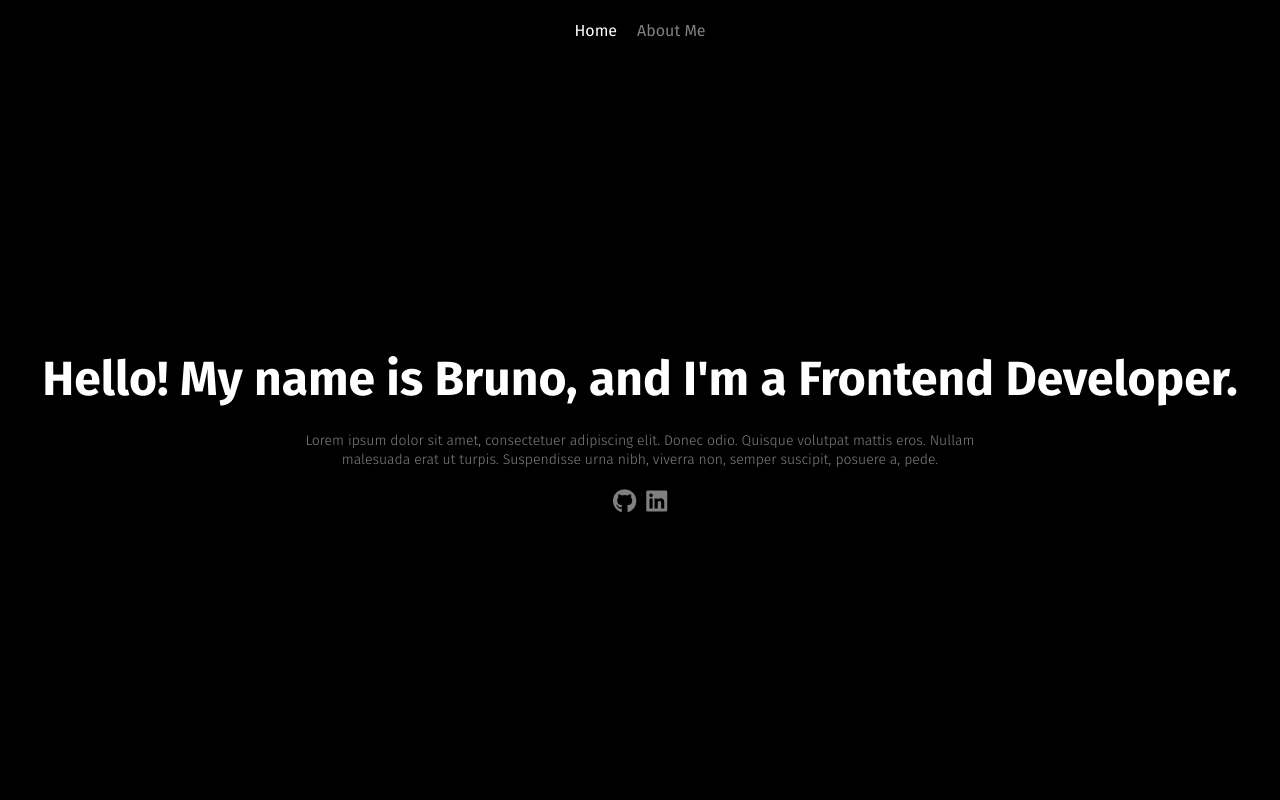
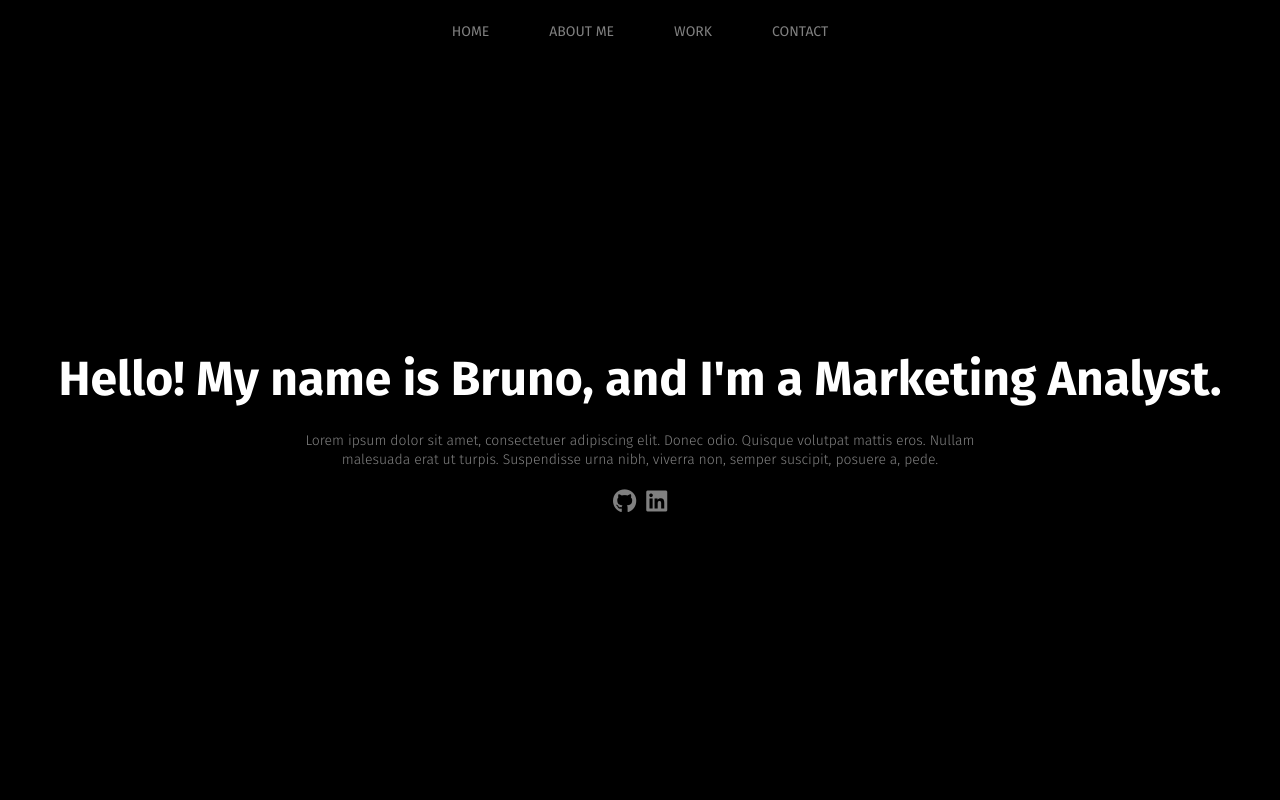
Before and after one commit to SirBruno/portfolio, a React (Create React App) app: page / in a window 1280 px wide. Shown: the top 800 px of the page. Built offline with nearby package versions, Linux system fonts and the light colour scheme.

Commit message:
changed my title and added new menu items

```diff
--- a/src/pages/homepage/App.js
+++ b/src/pages/homepage/App.js
@@ -14,10 +14,12 @@ function App() {
         <nav className={styles.Nav}>
           <Link className={location.pathname === "/" ? styles.highlightedNavLink : null} to="/">Home</Link>
           <a href="#aboutMe">About Me</a>
+          <a href="#work">Work</a>
+          <a href="#contact">Contact</a>
         </nav>
         <header className={styles.AppHeader}>
           <div>
-            <h1 className={styles.title}>Hello! My name is Bruno, and I'm a Frontend Developer.</h1>
+            <h1 className={styles.title}>Hello! My name is Bruno, and I'm a Marketing Analyst.</h1>
             <p className={styles.subTitle}>Lorem ipsum dolor sit amet, consectetuer adipiscing elit. Donec odio. Quisque volutpat mattis eros. Nullam malesuada erat ut turpis. Suspendisse urna nibh, viverra non, semper suscipit, posuere a, pede.</p>
             <p className={styles.socialMediaIcons}>
               <a className={styles.socialIcon} href="https://github.com/sirbruno" target="_blank" rel="noreferrer"><i className="fab fa-github"></i></a>
--- a/src/pages/homepage/App.module.css
+++ b/src/pages/homepage/App.module.css
@@ -14,14 +14,19 @@ nav {
 }
 
 nav a {
-  color: rgba(255,255,255,.5);
-  margin: 0 10px;
+  color: #fff;
+  margin: 0 30px;
   transition: .2s;
+  font-size: 14px;
+  font-weight: 400;
+  opacity: .5;
+  text-transform: uppercase;
 }
 
 nav a:hover {
   color: #fff;
   transition: .2s;
+  opacity: 1;
 }
 
 .highlightedNavLink {
```
